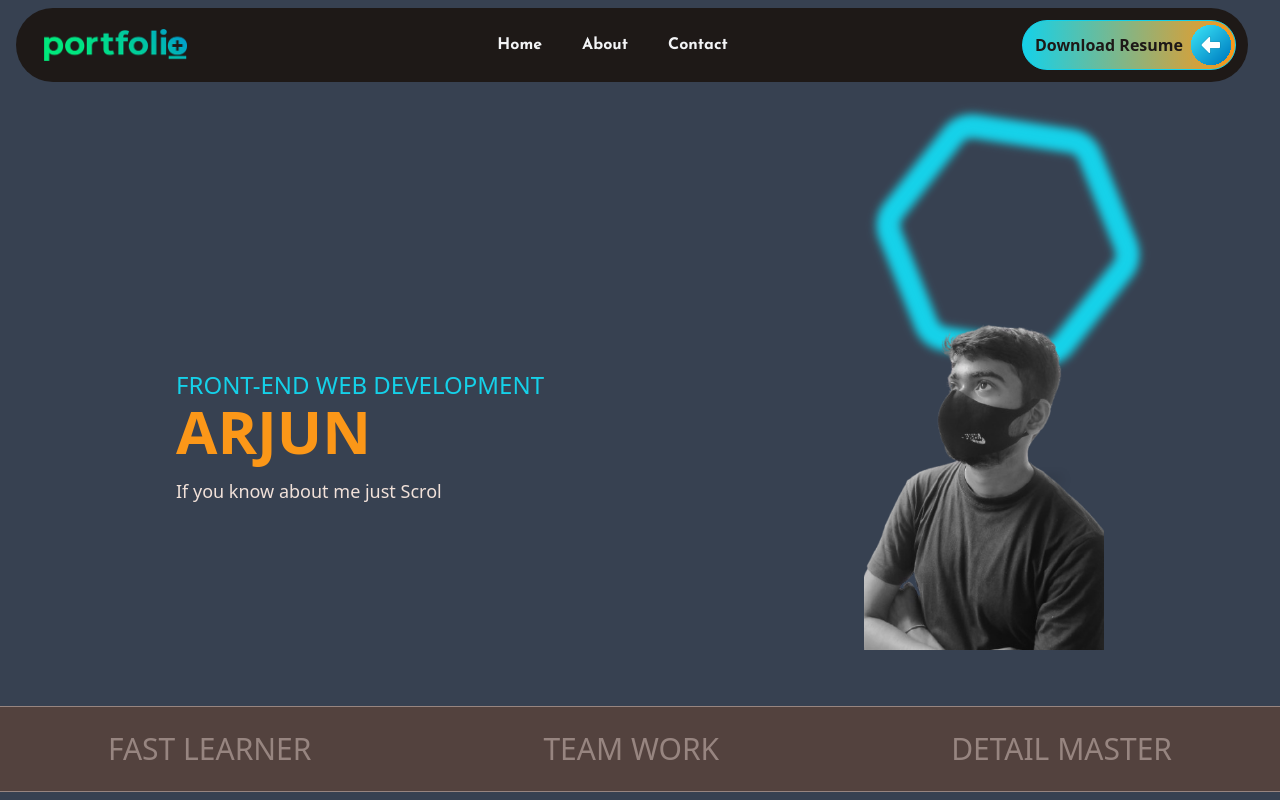
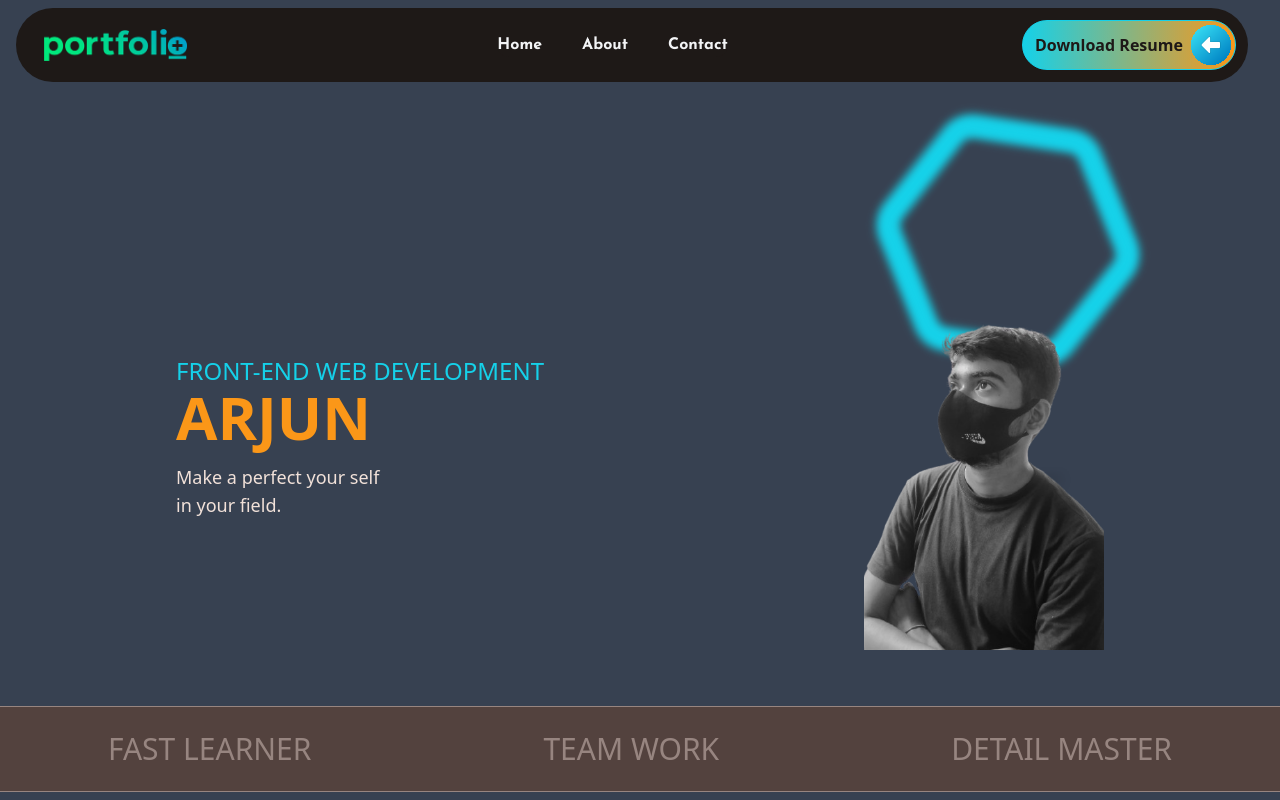
Before and after one commit to Arjun4243/React-portfolio, a React (Create React App) app: page / in a window 1280 px wide. Shown: the top 800 px of the page. Built offline with nearby package versions, Linux system fonts and the light colour scheme.

Commit message:
push time

```diff
--- a/package.json
+++ b/package.json
@@ -12,7 +12,7 @@
     "react-dom": "^19.1.0",
     "react-icons": "^5.5.0",
     "react-router-dom": "^7.6.0",
-    "react-scripts": "^0.0.0",
+    "react-scripts": "^5.0.1",
     "web-vitals": "^2.1.4"
   },
   "scripts": {
--- a/src/component/about/AboutMeMain.jsx
+++ b/src/component/about/AboutMeMain.jsx
@@ -5,7 +5,7 @@ import AboutMeImage from "./AboutMeImage";
 export default function AboutMeMain() {
   return (
     <>
-      <div className="container flex md:flex-row sm:flex-col gap-12 px-4  mx-auto mt-[100px] justify-center items-center">
+      <div className=" flex md:flex-row sm:flex-col gap-12 px-4  mx-auto mt-[100px] justify-center items-center">
         <div>
           <AboutMeText />
         </div>
--- a/src/component/hero/HeroMain.jsx
+++ b/src/component/hero/HeroMain.jsx
@@ -4,16 +4,20 @@ import HeroPic from "./HeroPic.jsx";
 import HeroGrediant from "./HeroGrediant.jsx";
 import SubHeroSection from "./SubHeroSection.jsx"
 
-
 export default function HeroMain() {
   return (
-    <section className="relative overflow-hidden pt-16">
-      <div className="hero-main container w-full mx-auto flex flex-col lg:flex-row justify-around items-center sm:mt-40 px-4">
-        <HeroText />
+    <section className="overflow-hidden pt-16 relative">
+
+      <div className="hero-main container w-full mx-auto flex lg:flex-row justify-around items-center sm:mt-40 px-4 overflow-hidden">
+        <HeroText/>
         <HeroPic />
       </div>
-      <HeroGrediant className="absolute" />
-      <SubHeroSection />
+
+      <div className="sm:w-full overflow-hidden relative">
+
+        <HeroGrediant className="absolute" />
+        <SubHeroSection />
+      </div>
     </section>
   );
 }
--- a/src/component/hero/HeroPic.jsx
+++ b/src/component/hero/HeroPic.jsx
@@ -5,11 +5,11 @@ import me from "../../image/me.png";
 export default function HeroPic() {
   return (
     <>
-      <div className=" pic ">
+      <div className=" pic">
         <img src={me} alt="hero" className=" w-60 h-auto  " />
 
         <div className="">
-          <FiHexagon className="hexagon w-72 sm:w-48 h-auto absolute text-cyan animate-spin duration-1000 blur-sm" />
+          <FiHexagon className="hexagon w-72 sm:w-48 h-auto absolute text-cyan animate-spin duration-1000 blur-sm " />
         </div>
       </div>
     </>
--- a/src/component/hero/HeroText.jsx
+++ b/src/component/hero/HeroText.jsx
@@ -10,7 +10,9 @@ export default function HeroText() {
 
         <h1 className="sm:text-4xl md:text-[2.8rem] lg:text-6xl font-special text-orange font-bold">ARJUN</h1>
 
-        <p className="text-lg mt-4 text-white">If you know about me just Scrol</p>
+        <p className="text-lg mt-4 text-white">
+          Make a perfect your self <br/> in your field.
+        </p>
       </div>
     </>
   );
--- a/src/component/navbar/navebarMain.jsx
+++ b/src/component/navbar/navebarMain.jsx
@@ -21,7 +21,7 @@ function NavebarMain() {
 
   return (
     <>
-      <nav className="container text-white  mx-auto px-4 w-full fixed left-[50%] transform -translate-x-[50%] z-20 flex gap-4 mt-2">
+      <nav className=" text-white  mx-auto px-4 w-full fixed left-[50%] transform -translate-x-[50%] z-20 flex gap-4 mt-2">
         <div className="flex justify-between w-full  mx-auto bg-black items-center p-3 rounded-full border-3 border-orange ">
           <NavebarLogo />
           <div className="nav-link ">
--- a/src/component/skillsSection/SkillsMain.jsx
+++ b/src/component/skillsSection/SkillsMain.jsx
@@ -1,7 +1,6 @@
 import React from "react";
 import SkillsText from "./SkillsText";
 import AllSkill from "./AllSkills";
-import AllSkillSM from "./AllSkillSM"
 
 export default function SkillsMain() {
   return (
--- a/src/output.css
+++ b/src/output.css
@@ -1,5 +1,113 @@
+*, ::before, ::after {
+  --tw-border-spacing-x: 0;
+  --tw-border-spacing-y: 0;
+  --tw-translate-x: 0;
+  --tw-translate-y: 0;
+  --tw-rotate: 0;
+  --tw-skew-x: 0;
+  --tw-skew-y: 0;
+  --tw-scale-x: 1;
+  --tw-scale-y: 1;
+  --tw-pan-x:  ;
+  --tw-pan-y:  ;
+  --tw-pinch-zoom:  ;
+  --tw-scroll-snap-strictness: proximity;
+  --tw-gradient-from-position:  ;
+  --tw-gradient-via-position:  ;
+  --tw-gradient-to-position:  ;
+  --tw-ordinal:  ;
+  --tw-slashed-zero:  ;
+  --tw-numeric-figure:  ;
+  --tw-numeric-spacing:  ;
+  --tw-numeric-fraction:  ;
+  --tw-ring-inset:  ;
+  --tw-ring-offset-width: 0px;
+  --tw-ring-offset-color: #fff;
+  --tw-ring-color: rgb(59 130 246 / 0.5);
+  --tw-ring-offset-shadow: 0 0 #0000;
+  --tw-ring-shadow: 0 0 #0000;
+  --tw-shadow: 0 0 #0000;
+  --tw-shadow-colored: 0 0 #0000;
+  --tw-blur:  ;
+  --tw-brightness:  ;
+  --tw-contrast:  ;
+  --tw-grayscale:  ;
+  --tw-hue-rotate:  ;
+  --tw-invert:  ;
+  --tw-saturate:  ;
+  --tw-sepia:  ;
+  --tw-drop-shadow:  ;
+  --tw-backdrop-blur:  ;
+  --tw-backdrop-brightness:  ;
+  --tw-backdrop-contrast:  ;
+  --tw-backdrop-grayscale:  ;
+  --tw-backdrop-hue-rotate:  ;
+  --tw-backdrop-invert:  ;
+  --tw-backdrop-opacity:  ;
+  --tw-backdrop-saturate:  ;
+  --tw-backdrop-sepia:  ;
+  --tw-contain-size:  ;
+  --tw-contain-layout:  ;
+  --tw-contain-paint:  ;
+  --tw-contain-style:  ;
+}
+
+::backdrop {
+  --tw-border-spacing-x: 0;
+  --tw-border-spacing-y: 0;
+  --tw-translate-x: 0;
+  --tw-translate-y: 0;
+  --tw-rotate: 0;
+  --tw-skew-x: 0;
+  --tw-skew-y: 0;
+  --tw-scale-x: 1;
+  --tw-scale-y: 1;
+  --tw-pan-x:  ;
+  --tw-pan-y:  ;
+  --tw-pinch-zoom:  ;
+  --tw-scroll-snap-strictness: proximity;
+  --tw-gradient-from-position:  ;
+  --tw-gradient-via-position:  ;
+  --tw-gradient-to-position:  ;
+  --tw-ordinal:  ;
+  --tw-slashed-zero:  ;
+  --tw-numeric-figure:  ;
+  --tw-numeric-spacing:  ;
+  --tw-numeric-fraction:  ;
+  --tw-ring-inset:  ;
+  --tw-ring-offset-width: 0px;
+  --tw-ring-offset-color: #fff;
+  --tw-ring-color: rgb(59 130 246 / 0.5);
+  --tw-ring-offset-shadow: 0 0 #0000;
+  --tw-ring-shadow: 0 0 #0000;
+  --tw-shadow: 0 0 #0000;
+  --tw-shadow-colored: 0 0 #0000;
+  --tw-blur:  ;
+  --tw-brightness:  ;
+  --tw-contrast:  ;
+  --tw-grayscale:  ;
+  --tw-hue-rotate:  ;
+  --tw-invert:  ;
+  --tw-saturate:  ;
+  --tw-sepia:  ;
+  --tw-drop-shadow:  ;
+  --tw-backdrop-blur:  ;
+  --tw-backdrop-brightness:  ;
+  --tw-backdrop-contrast:  ;
+  --tw-backdrop-grayscale:  ;
+  --tw-backdrop-hue-rotate:  ;
+  --tw-backdrop-invert:  ;
+  --tw-backdrop-opacity:  ;
+  --tw-backdrop-saturate:  ;
+  --tw-backdrop-sepia:  ;
+  --tw-contain-size:  ;
+  --tw-contain-layout:  ;
+  --tw-contain-paint:  ;
+  --tw-contain-style:  ;
+}
+
 /*
-! tailwindcss v3.3.2 | MIT License | https://tailwindcss.com
+! tailwindcss v3.4.18 | MIT License | https://tailwindcss.com
 */
 
 /*
@@ -32,9 +140,11 @@
 4. Use the user's configured `sans` font-family by default.
 5. Use the user's configured `sans` font-feature-settings by default.
 6. Use the user's configured `sans` font-variation-settings by default.
+7. Disable tap highlights on iOS
 */
 
-html {
+html,
+:host {
   line-height: 1.5;
   /* 1 */
   -webkit-text-size-adjust: 100%;
@@ -42,13 +152,14 @@ html {
   /* 3 */
   tab-size: 4;
   /* 3 */
-  font-family: ui-sans-serif, system-ui, -apple-system, BlinkMacSystemFont, "Segoe UI", Roboto, "Helvetica Neue", Arial, "Noto Sans", sans-serif, "Apple Color Emoji", "Segoe UI Emoji", "Segoe UI Symbol", "Noto Color Emoji";
+  font-family: ui-sans-serif, system-ui, sans-serif, "Apple Color Emoji", "Segoe UI Emoji", "Segoe UI Symbol", "Noto Color Emoji";
   /* 4 */
-  -webkit-font-feature-settings: normal;
   font-feature-settings: normal;
   /* 5 */
   font-variation-settings: normal;
   /* 6 */
+  -webkit-tap-highlight-color: transparent;
+  /* 7 */
 }
 
 /*
@@ -120,8 +231,10 @@ strong {
 }
 
 /*
-1. Use the user's configured `mono` font family by default.
-2. Correct the odd `em` font sizing in all browsers.
+1. Use the user's configured `mono` font-family by default.
+2. Use the user's configured `mono` font-feature-settings by default.
+3. Use the user's configured `mono` font-variation-settings by default.
+4. Correct the odd `em` font sizing in all browsers.
 */
 
 code,
@@ -130,8 +243,12 @@ samp,
 pre {
   font-family: ui-monospace, SFMono-Regular, Menlo, Monaco, Consolas, "Liberation Mono", "Courier New", monospace;
   /* 1 */
+  font-feature-settings: normal;
+  /* 2 */
+  font-variation-settings: normal;
+  /* 3 */
   font-size: 1em;
-  /* 2 */
+  /* 4 */
 }
 
 /*
@@ -190,11 +307,17 @@ select,
 textarea {
   font-family: inherit;
   /* 1 */
+  font-feature-settings: inherit;
+  /* 1 */
+  font-variation-settings: inherit;
+  /* 1 */
   font-size: 100%;
   /* 1 */
   font-weight: inherit;
   /* 1 */
   line-height: inherit;
+  /* 1 */
+  letter-spacing: inherit;
   /* 1 */
   color: inherit;
   /* 1 */
@@ -219,9 +342,9 @@ select {
 */
 
 button,
-[type='button'],
-[type='reset'],
-[type='submit'] {
+input:where([type='button']),
+input:where([type='reset']),
+input:where([type='submit']) {
   -webkit-appearance: button;
   /* 1 */
   background-color: transparent;
@@ -341,6 +464,14 @@ menu {
 }
 
 /*
+Reset default styling for dialogs.
+*/
+
+dialog {
+  padding: 0;
+}
+
+/*
 Prevent resizing textareas horizontally by default.
 */
 
@@ -352,13 +483,6 @@ textarea {
 1. Reset the default placeholder opacity in Firefox. (https://github.com/tailwindlabs/tailwindcss/issues/3300)
 2. Set the default placeholder color to the user's configured gray 400 color.
 */
-
-input::-webkit-input-placeholder, textarea::-webkit-input-placeholder {
-  opacity: 1;
-  /* 1 */
-  color: #9ca3af;
-  /* 2 */
-}
 
 input::placeholder,
 textarea::placeholder {
@@ -417,158 +541,8 @@ video {
 
 /* Make elements with the HTML hidden attribute stay hidden by default */
 
-[hidden] {
+[hidden]:where(:not([hidden="until-found"])) {
   display: none;
-}
-
-*, ::before, ::after {
-  --tw-border-spacing-x: 0;
-  --tw-border-spacing-y: 0;
-  --tw-translate-x: 0;
-  --tw-translate-y: 0;
-  --tw-rotate: 0;
-  --tw-skew-x: 0;
-  --tw-skew-y: 0;
-  --tw-scale-x: 1;
-  --tw-scale-y: 1;
-  --tw-pan-x:  ;
-  --tw-pan-y:  ;
-  --tw-pinch-zoom:  ;
-  --tw-scroll-snap-strictness: proximity;
-  --tw-gradient-from-position:  ;
-  --tw-gradient-via-position:  ;
-  --tw-gradient-to-position:  ;
-  --tw-ordinal:  ;
-  --tw-slashed-zero:  ;
-  --tw-numeric-figure:  ;
-  --tw-numeric-spacing:  ;
-  --tw-numeric-fraction:  ;
-  --tw-ring-inset:  ;
-  --tw-ring-offset-width: 0px;
-  --tw-ring-offset-color: #fff;
-  --tw-ring-color: rgb(59 130 246 / 0.5);
-  --tw-ring-offset-shadow: 0 0 #0000;
-  --tw-ring-shadow: 0 0 #0000;
-  --tw-shadow: 0 0 #0000;
-  --tw-shadow-colored: 0 0 #0000;
-  --tw-blur:  ;
-  --tw-brightness:  ;
-  --tw-contrast:  ;
-  --tw-grayscale:  ;
-  --tw-hue-rotate:  ;
-  --tw-invert:  ;
-  --tw-saturate:  ;
-  --tw-sepia:  ;
-  --tw-drop-shadow:  ;
-  --tw-backdrop-blur:  ;
-  --tw-backdrop-brightness:  ;
-  --tw-backdrop-contrast:  ;
-  --tw-backdrop-grayscale:  ;
-  --tw-backdrop-hue-rotate:  ;
-  --tw-backdrop-invert:  ;
-  --tw-backdrop-opacity:  ;
-  --tw-backdrop-saturate:  ;
-  --tw-backdrop-sepia:  ;
-}
-
-::-webkit-backdrop {
-  --tw-border-spacing-x: 0;
-  --tw-border-spacing-y: 0;
-  --tw-translate-x: 0;
-  --tw-translate-y: 0;
-  --tw-rotate: 0;
-  --tw-skew-x: 0;
-  --tw-skew-y: 0;
-  --tw-scale-x: 1;
-  --tw-scale-y: 1;
-  --tw-pan-x:  ;
-  --tw-pan-y:  ;
-  --tw-pinch-zoom:  ;
-  --tw-scroll-snap-strictness: proximity;
-  --tw-gradient-from-position:  ;
-  --tw-gradient-via-position:  ;
-  --tw-gradient-to-position:  ;
-  --tw-ordinal:  ;
-  --tw-slashed-zero:  ;
-  --tw-numeric-figure:  ;
-  --tw-numeric-spacing:  ;
-  --tw-numeric-fraction:  ;
-  --tw-ring-inset:  ;
-  --tw-ring-offset-width: 0px;
-  --tw-ring-offset-color: #fff;
-  --tw-ring-color: rgb(59 130 246 / 0.5);
-  --tw-ring-offset-shadow: 0 0 #0000;
-  --tw-ring-shadow: 0 0 #0000;
-  --tw-shadow: 0 0 #0000;
-  --tw-shadow-colored: 0 0 #0000;
-  --tw-blur:  ;
-  --tw-brightness:  ;
-  --tw-contrast:  ;
-  --tw-grayscale:  ;
-  --tw-hue-rotate:  ;
-  --tw-invert:  ;
-  --tw-saturate:  ;
-  --tw-sepia:  ;
-  --tw-drop-shadow:  ;
-  --tw-backdrop-blur:  ;
-  --tw-backdrop-brightness:  ;
-  --tw-backdrop-contrast:  ;
-  --tw-backdrop-grayscale:  ;
-  --tw-backdrop-hue-rotate:  ;
-  --tw-backdrop-invert:  ;
-  --tw-backdrop-opacity:  ;
-  --tw-backdrop-saturate:  ;
-  --tw-backdrop-sepia:  ;
-}
-
-::backdrop {
-  --tw-border-spacing-x: 0;
-  --tw-border-spacing-y: 0;
-  --tw-translate-x: 0;
-  --tw-translate-y: 0;
-  --tw-rotate: 0;
-  --tw-skew-x: 0;
-  --tw-skew-y: 0;
-  --tw-scale-x: 1;
-  --tw-scale-y: 1;
-  --tw-pan-x:  ;
-  --tw-pan-y:  ;
-  --tw-pinch-zoom:  ;
-  --tw-scroll-snap-strictness: proximity;
-  --tw-gradient-from-position:  ;
-  --tw-gradient-via-position:  ;
-  --tw-gradient-to-position:  ;
-  --tw-ordinal:  ;
-  --tw-slashed-zero:  ;
-  --tw-numeric-figure:  ;
-  --tw-numeric-spacing:  ;
-  --tw-numeric-fraction:  ;
-  --tw-ring-inset:  ;
-  --tw-ring-offset-width: 0px;
-  --tw-ring-offset-color: #fff;
-  --tw-ring-color: rgb(59 130 246 / 0.5);
-  --tw-ring-offset-shadow: 0 0 #0000;
-  --tw-ring-shadow: 0 0 #0000;
-  --tw-shadow: 0 0 #0000;
-  --tw-shadow-colored: 0 0 #0000;
-  --tw-blur:  ;
-  --tw-brightness:  ;
-  --tw-contrast:  ;
-  --tw-grayscale:  ;
-  --tw-hue-rotate:  ;
-  --tw-invert:  ;
-  --tw-saturate:  ;
-  --tw-sepia:  ;
-  --tw-drop-shadow:  ;
-  --tw-backdrop-blur:  ;
-  --tw-backdrop-brightness:  ;
-  --tw-backdrop-contrast:  ;
-  --tw-backdrop-grayscale:  ;
-  --tw-backdrop-hue-rotate:  ;
-  --tw-backdrop-invert:  ;
-  --tw-backdrop-opacity:  ;
-  --tw-backdrop-saturate:  ;
-  --tw-backdrop-sepia:  ;
 }
 
 .container {
@@ -842,19 +816,11 @@ video {
 
 .-translate-x-\[50\%\] {
   --tw-translate-x: -50%;
-  -webkit-transform: translate(var(--tw-translate-x), var(--tw-translate-y)) rotate(var(--tw-rotate)) skewX(var(--tw-skew-x)) skewY(var(--tw-skew-y)) scaleX(var(--tw-scale-x)) scaleY(var(--tw-scale-y));
   transform: translate(var(--tw-translate-x), var(--tw-translate-y)) rotate(var(--tw-rotate)) skewX(var(--tw-skew-x)) skewY(var(--tw-skew-y)) scaleX(var(--tw-scale-x)) scaleY(var(--tw-scale-y));
 }
 
 .transform {
-  -webkit-transform: translate(var(--tw-translate-x), var(--tw-translate-y)) rotate(var(--tw-rotate)) skewX(var(--tw-skew-x)) skewY(var(--tw-skew-y)) scaleX(var(--tw-scale-x)) scaleY(var(--tw-scale-y));
   transform: translate(var(--tw-translate-x), var(--tw-translate-y)) rotate(var(--tw-rotate)) skewX(var(--tw-skew-x)) skewY(var(--tw-skew-y)) scaleX(var(--tw-scale-x)) scaleY(var(--tw-scale-y));
-}
-
-@-webkit-keyframes pulse {
-  50% {
-    opacity: .5;
-  }
 }
 
 @keyframes pulse {
@@ -864,26 +830,16 @@ video {
 }
 
 .animate-pulse {
-  -webkit-animation: pulse 2s cubic-bezier(0.4, 0, 0.6, 1) infinite;
   animation: pulse 2s cubic-bezier(0.4, 0, 0.6, 1) infinite;
-}
-
-@-webkit-keyframes spin {
-  to {
-    -webkit-transform: rotate(360deg);
-            transform: rotate(360deg);
-  }
 }
 
 @keyframes spin {
   to {
-    -webkit-transform: rotate(360deg);
     transform: rotate(360deg);
   }
 }
 
 .animate-spin {
-  -webkit-animation: spin 1s linear infinite;
   animation: spin 1s linear infinite;
 }
 
@@ -1011,17 +967,17 @@ video {
 
 .border-white {
   --tw-border-opacity: 1;
-  border-color: rgb(255 255 255 / var(--tw-border-opacity));
+  border-color: rgb(255 255 255 / var(--tw-border-opacity, 1));
 }
 
 .bg-black {
   --tw-bg-opacity: 1;
-  background-color: rgb(0 0 0 / var(--tw-bg-opacity));
+  background-color: rgb(0 0 0 / var(--tw-bg-opacity, 1));
 }
 
 .bg-white {
   --tw-bg-opacity: 1;
-  background-color: rgb(255 255 255 / var(--tw-bg-opacity));
+  background-color: rgb(255 255 255 / var(--tw-bg-opacity, 1));
 }
 
 .bg-gradient-to-r {
@@ -1125,12 +1081,12 @@ video {
 
 .text-black {
   --tw-text-opacity: 1;
-  color: rgb(0 0 0 / var(--tw-text-opacity));
+  color: rgb(0 0 0 / var(--tw-text-opacity, 1));
 }
 
 .text-white {
   --tw-text-opacity: 1;
-  color: rgb(255 255 255 / var(--tw-text-opacity));
+  color: rgb(255 255 255 / var(--tw-text-opacity, 1));
 }
 
 .opacity-50 {
@@ -1139,7 +1095,6 @@ video {
 
 .blur-sm {
   --tw-blur: blur(4px);
-  -webkit-filter: var(--tw-blur) var(--tw-brightness) var(--tw-contrast) var(--tw-grayscale) var(--tw-hue-rotate) var(--tw-invert) var(--tw-saturate) var(--tw-sepia) var(--tw-drop-shadow);
   filter: var(--tw-blur) var(--tw-brightness) var(--tw-contrast) var(--tw-grayscale) var(--tw-hue-rotate) var(--tw-invert) var(--tw-saturate) var(--tw-sepia) var(--tw-drop-shadow);
 }
 
@@ -1150,9 +1105,7 @@ video {
 }
 
 .transition-transform {
-  transition-property: -webkit-transform;
   transition-property: transform;
-  transition-property: transform, -webkit-transform;
   transition-timing-function: cubic-bezier(0.4, 0, 0.2, 1);
   transition-duration: 150ms;
 }
@@ -1186,14 +1139,7 @@ body {
   margin-left: 2rem;
 }
 
-.here-main{
-  padding-top: 7rem;
-  width: 90%;
-  max-width: 1500px;
-}
-
 .hexagon{
-  -webkit-animation-duration: 3s;
   animation-duration: 3s;
   top: 6em;
   z-index: -7;
@@ -1205,21 +1151,18 @@ body {
 
 .hover\:-translate-y-10:hover {
   --tw-translate-y: -2.5rem;
-  -webkit-transform: translate(var(--tw-translate-x), var(--tw-translate-y)) rotate(var(--tw-rotate)) skewX(var(--tw-skew-x)) skewY(var(--tw-skew-y)) scaleX(var(--tw-scale-x)) scaleY(var(--tw-scale-y));
   transform: translate(var(--tw-translate-x), var(--tw-translate-y)) rotate(var(--tw-rotate)) skewX(var(--tw-skew-x)) skewY(var(--tw-skew-y)) scaleX(var(--tw-scale-x)) scaleY(var(--tw-scale-y));
 }
 
 .hover\:scale-105:hover {
   --tw-scale-x: 1.05;
   --tw-scale-y: 1.05;
-  -webkit-transform: translate(var(--tw-translate-x), var(--tw-translate-y)) rotate(var(--tw-rotate)) skewX(var(--tw-skew-x)) skewY(var(--tw-skew-y)) scaleX(var(--tw-scale-x)) scaleY(var(--tw-scale-y));
   transform: translate(var(--tw-translate-x), var(--tw-translate-y)) rotate(var(--tw-rotate)) skewX(var(--tw-skew-x)) skewY(var(--tw-skew-y)) scaleX(var(--tw-scale-x)) scaleY(var(--tw-scale-y));
 }
 
 .hover\:scale-110:hover {
   --tw-scale-x: 1.1;
   --tw-scale-y: 1.1;
-  -webkit-transform: translate(var(--tw-translate-x), var(--tw-translate-y)) rotate(var(--tw-rotate)) skewX(var(--tw-skew-x)) skewY(var(--tw-skew-y)) scaleX(var(--tw-scale-x)) scaleY(var(--tw-scale-y));
   transform: translate(var(--tw-translate-x), var(--tw-translate-y)) rotate(var(--tw-rotate)) skewX(var(--tw-skew-x)) skewY(var(--tw-skew-y)) scaleX(var(--tw-scale-x)) scaleY(var(--tw-scale-y));
 }
 
@@ -1229,14 +1172,12 @@ body {
 
 .group:hover .group-hover\:rotate-\[-2deg\] {
   --tw-rotate: -2deg;
-  -webkit-transform: translate(var(--tw-translate-x), var(--tw-translate-y)) rotate(var(--tw-rotate)) skewX(var(--tw-skew-x)) skewY(var(--tw-skew-y)) scaleX(var(--tw-scale-x)) scaleY(var(--tw-scale-y));
   transform: translate(var(--tw-translate-x), var(--tw-translate-y)) rotate(var(--tw-rotate)) skewX(var(--tw-skew-x)) skewY(var(--tw-skew-y)) scaleX(var(--tw-scale-x)) scaleY(var(--tw-scale-y));
 }
 
 .group:hover .group-hover\:scale-105 {
   --tw-scale-x: 1.05;
   --tw-scale-y: 1.05;
-  -webkit-transform: translate(var(--tw-translate-x), var(--tw-translate-y)) rotate(var(--tw-rotate)) skewX(var(--tw-skew-x)) skewY(var(--tw-skew-y)) scaleX(var(--tw-scale-x)) scaleY(var(--tw-scale-y));
   transform: translate(var(--tw-translate-x), var(--tw-translate-y)) rotate(var(--tw-rotate)) skewX(var(--tw-skew-x)) skewY(var(--tw-skew-y)) scaleX(var(--tw-scale-x)) scaleY(var(--tw-scale-y));
 }
 
@@ -1267,6 +1208,10 @@ body {
 
   .sm\:w-\[250px\] {
     width: 250px;
+  }
+
+  .sm\:w-full {
+    width: 100%;
   }
 
   .sm\:max-w-\[250px\] {
```
Also changed, not shown: src/component/navbar/navebarLink.jsx (+1 -9 lines), src/input.css (+5 -8 lines), 1 other file (tests, documents, lock files or other folders). Lines whose indentation alone changed are shown as unchanged.
